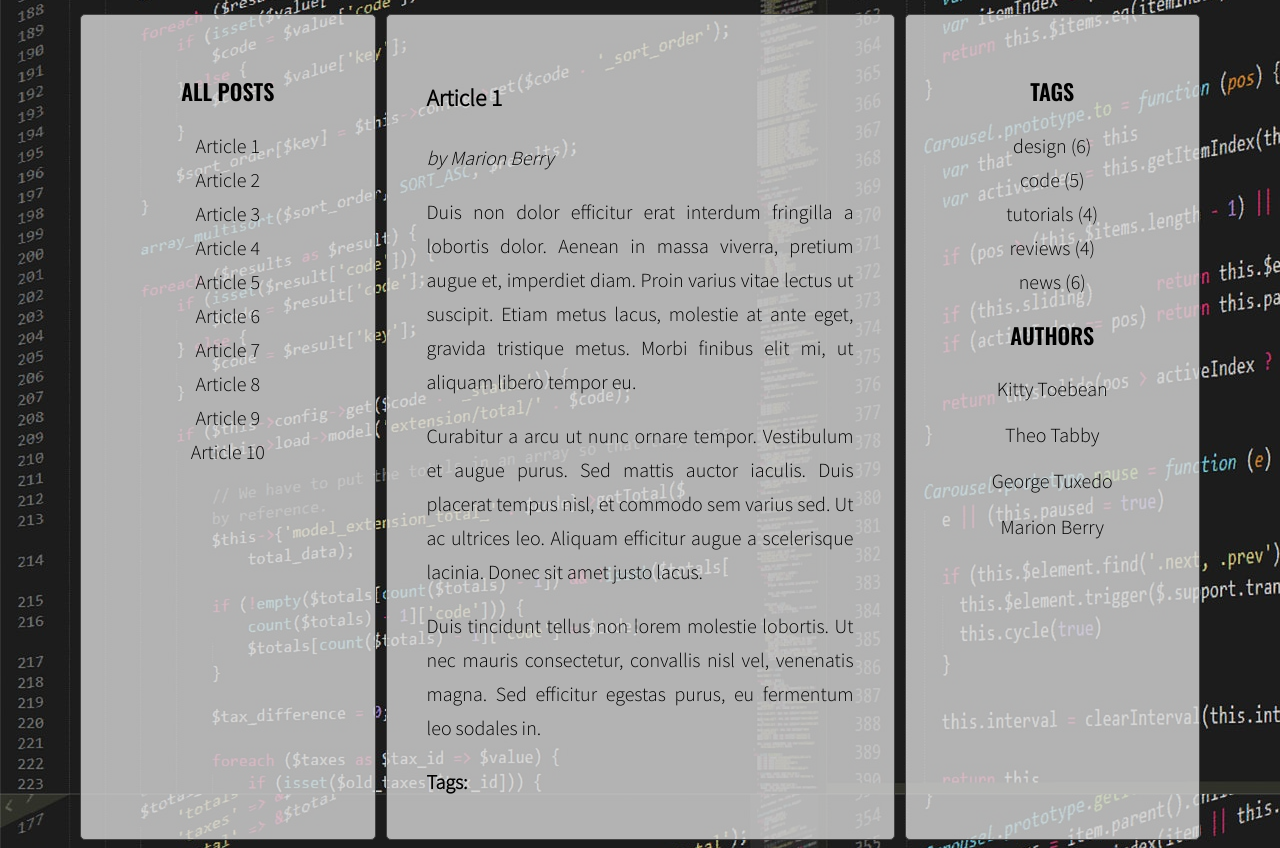
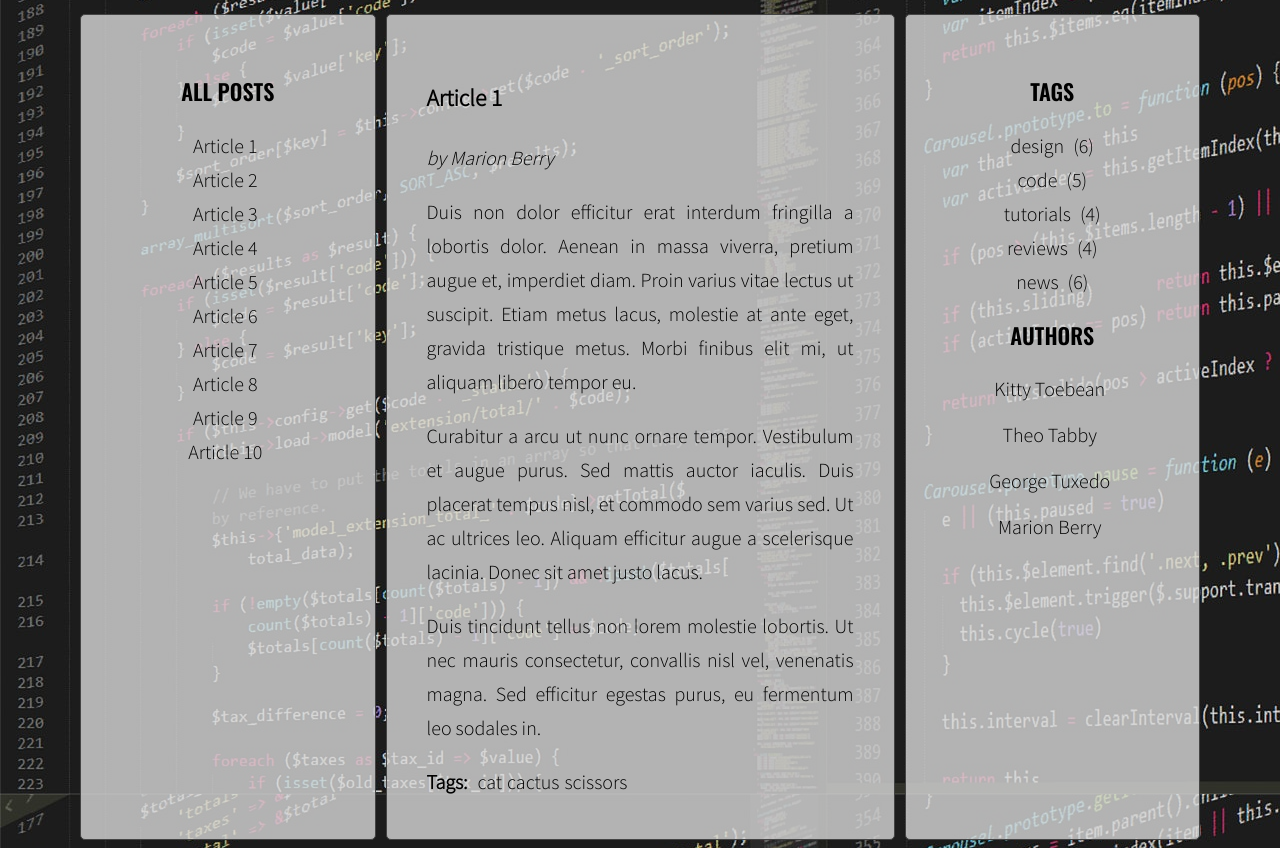
Before and after one commit to skrabekj/javascript-blog, a website: page index.html in a window 1280 px wide. Shown: the part 260-1108 px from the top of the page. Drawn offline with nearby package versions, Linux system fonts and the light colour scheme.

Commit message:
added tags to articles

```diff
--- a/js/script.js
+++ b/js/script.js
@@ -89,20 +89,24 @@ function generateTags(){
   for(let article of articles){
     /* find tags wrapper */
     const tagList = article.querySelector(optArticleTagsSelector);
-    console.log(tagList);
+    console.log('wrapeper, ', tagList);
     /* make html variable with empty string */
     let html = '';
     /* get tags from data-tags attribute */
     const articleTags = article.getAttribute('data-tags');
     console.log(articleTags);
     /* split tags into array */
-
+    const articleTagsArray = articleTags.split(' ');
+    console.log(articleTagsArray);
     /* START LOOP: for each tag */
-
+    for(let tag of articleTagsArray){
       /* generate HTML of the link */
-
+      const taglinkHTML = '<li><a href="#' + tag + '"><span>' + tag + '</span></a></li>';
+      console.log(taglinkHTML)
       /* add generated code to html variable */
-
+      tagList.insertAdjacentHTML('beforeEnd', taglinkHTML);
+      html = html + taglinkHTML;
+    }
     /* END LOOP: for each tag */
 
     /* insert HTML of all the links into the tags wrapper */
--- a/sass/style.scss
+++ b/sass/style.scss
@@ -157,4 +157,5 @@ body {
 a {
   color: black;
   text-decoration: none;
+  margin-right: 5px;
 }
```
Also changed, not shown: css/style.css, 1 other file.
